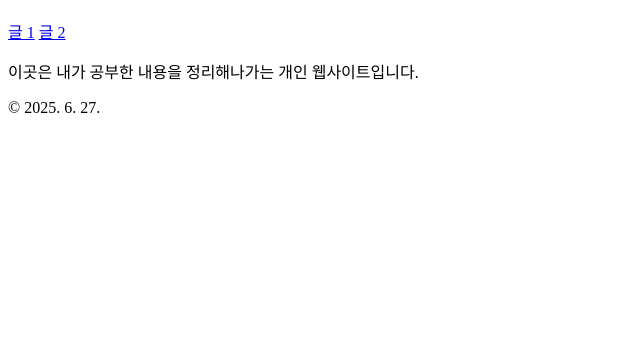
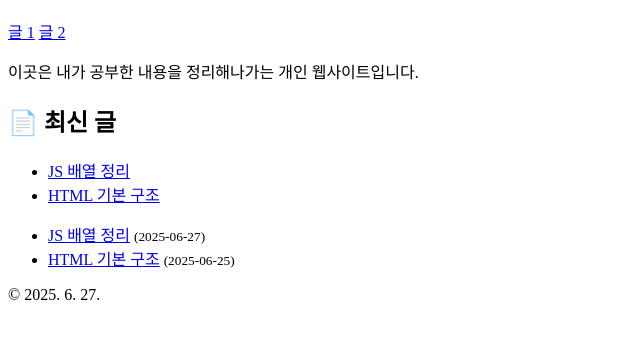
Before and after one commit to codings918/study-log, a plain HTML site: page index.html in a window 1280 px wide. Shown: the part 70-408 px from the top of the page, without its empty margins (0-640 px from the left). Drawn offline with Linux system fonts and the light colour scheme.

Commit message:
기본 구조 연습 첫번째

```diff
--- a/index.html
+++ b/index.html
@@ -6,6 +6,7 @@
   <title>Study Log</title>
   <link rel="stylesheet" href="style.css">
 </head>
+<script src="script.js"></script>
 <body>
   <header>
     <h1>📚 나의 공부 기록</h1>
@@ -16,6 +17,11 @@
   </header>
   <main>
     <p>이곳은 내가 공부한 내용을 정리해나가는 개인 웹사이트입니다.</p>
+    <h2>📄 최신 글</h2>
+<ul>
+  <li><a href="posts/post1.html">JS 배열 정리</a></li>
+  <li><a href="posts/post2.html">HTML 기본 구조</a></li>
+</ul>
   </main>
   <footer>
     <p>&copy; 2025. 6. 27.</p>
--- /dev/null
+++ b/posts.json
@@ -0,0 +1,14 @@
+[
+  {
+    "title": "JS 배열 정리",
+    "filename": "post1.html",
+    "date": "2025-06-27",
+    "tags": ["JavaScript", "배열"]
+  },
+  {
+    "title": "HTML 기본 구조",
+    "filename": "post2.html",
+    "date": "2025-06-25",
+    "tags": ["HTML", "기초"]
+  }
+]
--- a/script.js
+++ b/script.js
@@ -0,0 +1,12 @@
+fetch('posts.json')
+  .then(response => response.json())
+  .then(posts => {
+    const container = document.createElement('ul');
+    posts.forEach(post => {
+      const item = document.createElement('li');
+      item.innerHTML = `<a href="posts/${post.filename}">${post.title}</a> <small>(${post.date})</small>`;
+      container.appendChild(item);
+    });
+
+    document.querySelector('main').appendChild(container);
+  });
```
Also changed, not shown: posts/post1.html (+13 -0 lines).
